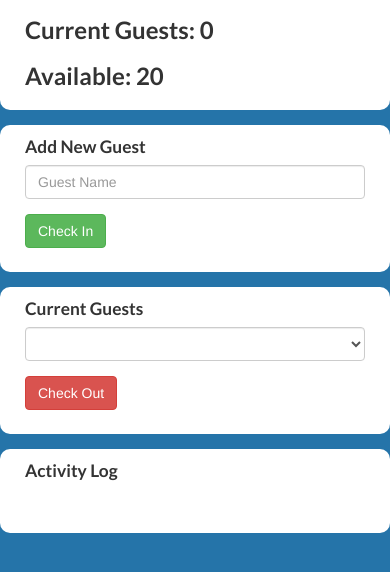
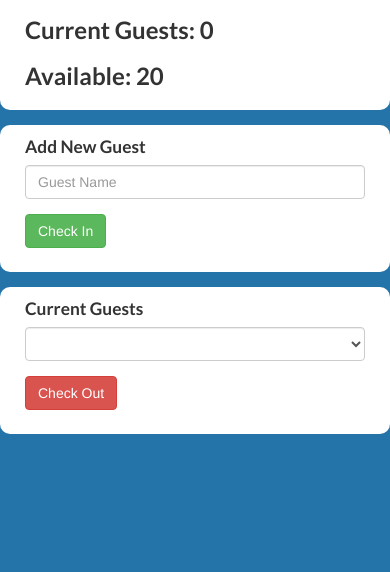
Before and after one commit to mike-johns/mike-johns.github.io, a plain HTML site: page index.html in a window 390 px wide. Shown: the part 118-690 px from the top of the page. Drawn offline with nearby package versions, Linux system fonts and the light colour scheme.

Commit message:
Log Section Hides On Phones
Added .hidden-xs to the <div> that contains the lower Log section.

```diff
--- a/index.html
+++ b/index.html
@@ -110,7 +110,7 @@
 
             <!-- A div to hold the check-in system's log messages -->
 
-            <div class="row focus-box">
+            <div class="row focus-box hidden-xs">
 
                 <div class="col-md-12" id="activity-log-container">
 
```
